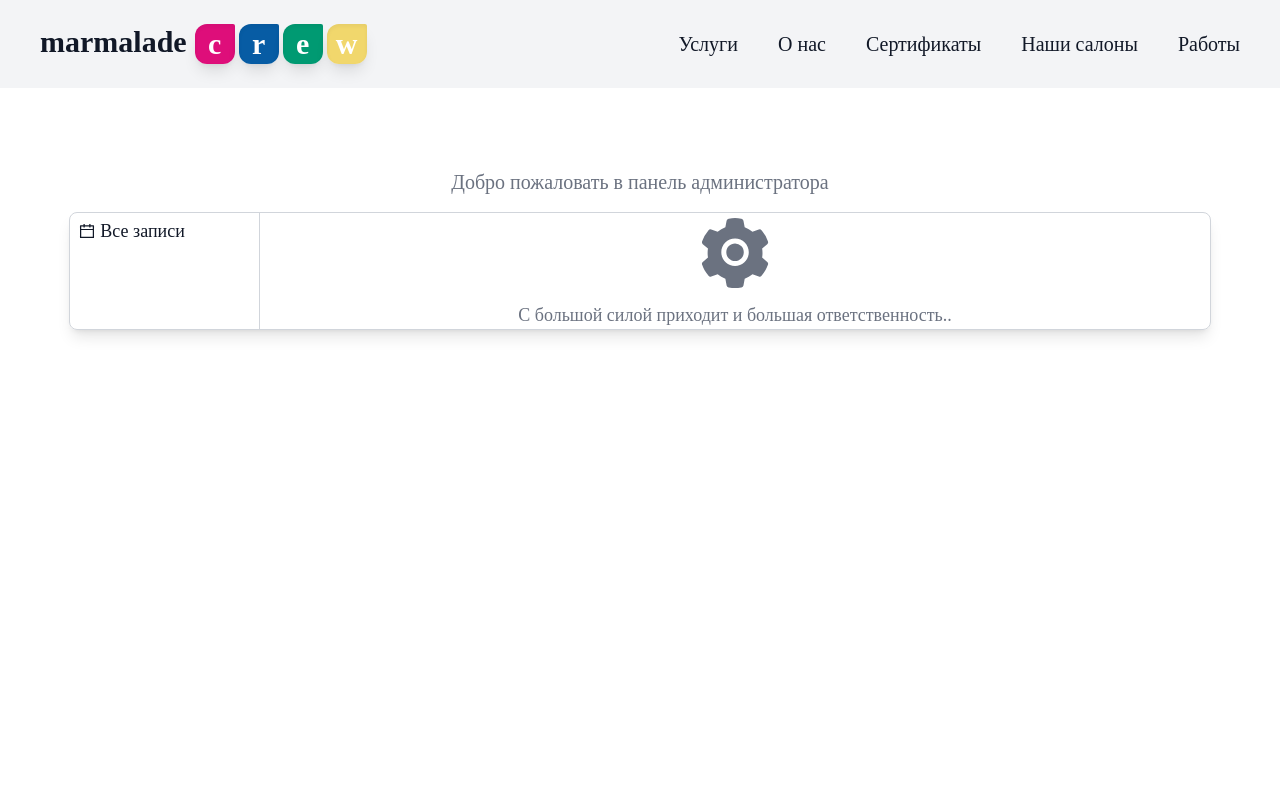
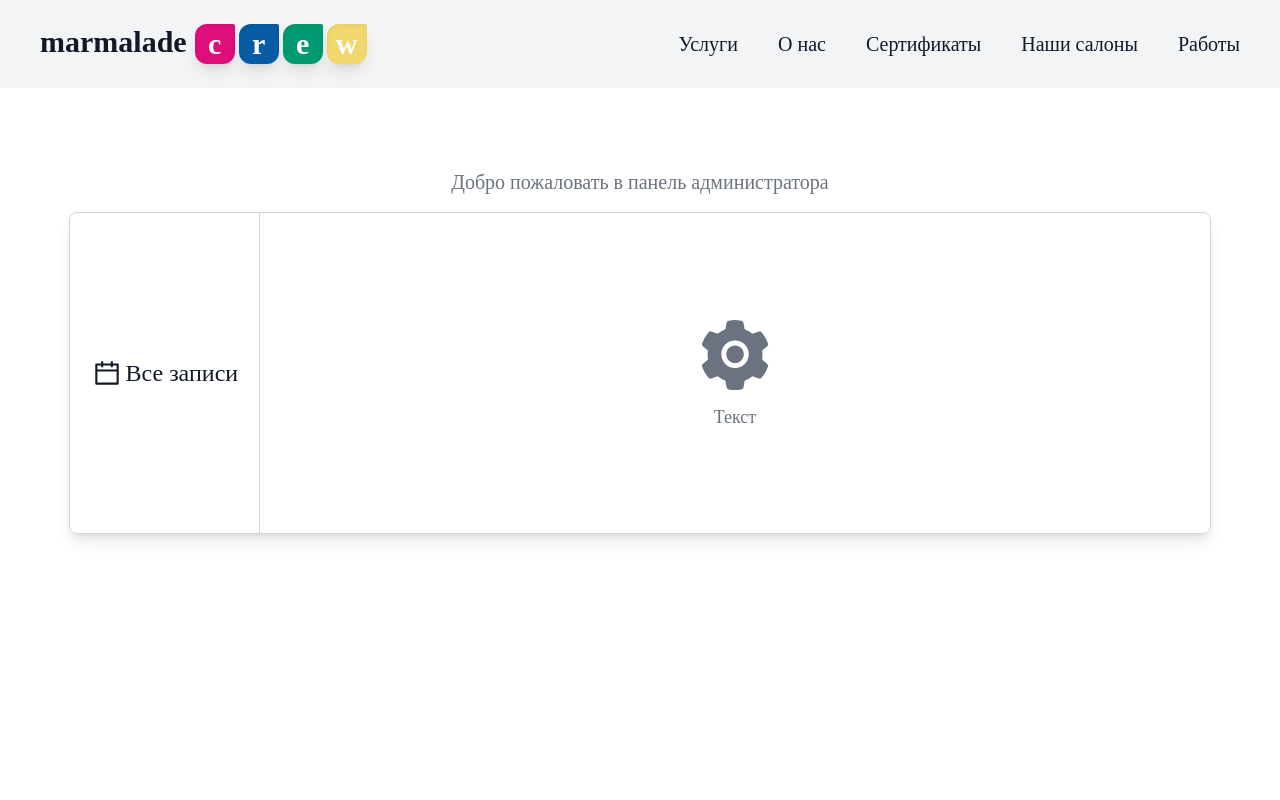
Before and after one commit to icestormikk/vscode-projects, a React (Create React App) app in the folder aggregator-front/: page /administration in a window 1280 px wide. Shown: the top 800 px of the page. Built offline with nearby package versions, Linux system fonts and the light colour scheme.

Commit message:
restructuring

```diff
--- a/aggregator-front/src/pages/AdminPanel.jsx
+++ b/aggregator-front/src/pages/AdminPanel.jsx
@@ -8,7 +8,7 @@ export default function AdminPanel() {
     {
       id: 0,
       title: 'Все записи',
-      icon: <AiOutlineCalendar />,
+      icon: <AiOutlineCalendar className="text-3xl" />,
       element: <AllServiceEntries />,
     },
   ];
@@ -17,13 +17,13 @@ export default function AdminPanel() {
     <div className="min-h-screen text-white flex justify-center">
       <div className="w-11/12 px-4 mt-20 h-full text-gray-500">
         <h1 className="text-center text-xl pb-4">Добро пожаловать в панель администратора</h1>
-        <div className="flex flex-row w-full h-max border-[1px] border-gray-300 rounded-lg shadow-lg overflow-hidden">
+        <div className="flex flex-row w-full min-h-[20rem] border-[1px] border-gray-300 rounded-lg shadow-lg overflow-hidden">
           <div className="flex flex-col w-1/5 border-r-[1px] border-gray-300">
             {menuItems.map((item) => (
               <button
                 key={item.id}
                 type="button"
-                className="w-full px-2 py-1 hover:bg-[#075ca4] hover:text-white transition-all duration-100 text-secondary-color text-lg flex justify-start items-center gap-1"
+                className="w-full h-full px-2 py-1 hover:bg-[#075ca4] hover:text-white transition-all duration-100 text-secondary-color text-2xl flex justify-center items-center gap-1"
                 onClick={() => setChosenElement(item.element)}
               >
                 {item.icon}
@@ -31,13 +31,13 @@ export default function AdminPanel() {
               </button>
             ))}
           </div>
-          <div className="w-full h-full flex">
+          <div className="w-full h-full flex flex-col">
             {
               chosenElement === null
                 ? (
-                  <div className="w-full flex flex-col justify-center items-center gap-2 text-lg">
+                  <div className="w-full flex flex-col justify-center items-center gap-2 text-lg h-80">
                     <AiFillSetting className="text-[5rem]" />
-                    <h1>С большой силой приходит и большая ответственность..</h1>
+                    <h1 className="text-center">Текст</h1>
                   </div>
                 )
                 : chosenElement
```
